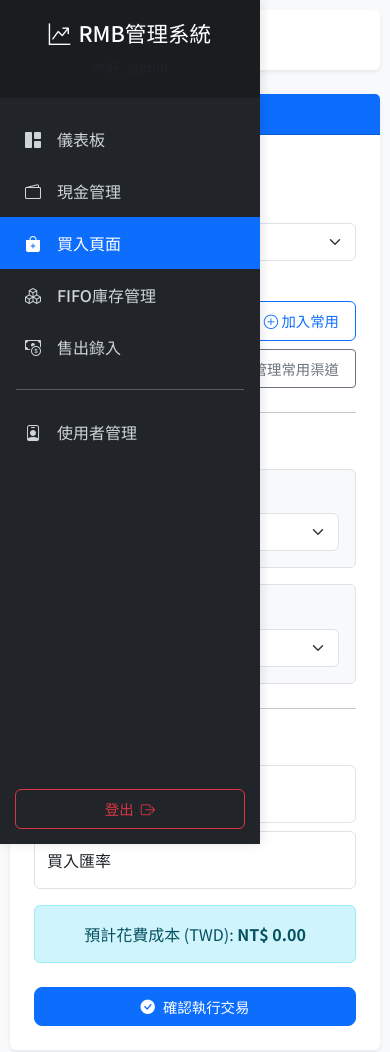
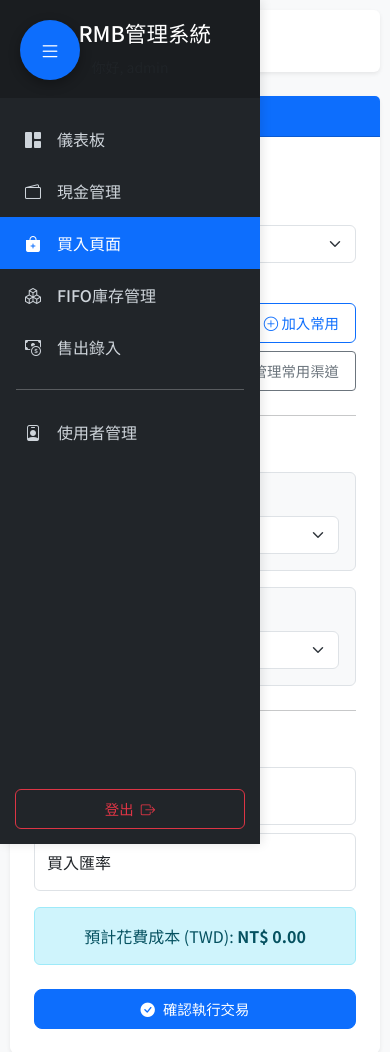
Before and after one commit to Hosugon123/RMB-SALES-SYSTEM, a Flask app: page /buy-in in a window 390 px wide. Shown: the top 1052 px of the page. Run offline with Flask 3, Linux system fonts and the light colour scheme; a user stored in the database is signed in; data comes from the database, SQL or seed files in the repository; data that the repository does not hold is empty; some libraries are stand-ins or nearby versions.

Commit message:
Add floating sidebar toggle button and click-to-hide functionality for mobile

```diff
--- a/templates/base.html
+++ b/templates/base.html
@@ -183,10 +183,44 @@
         /* 緊急修正：強制手機上側邊欄隱藏 */
         #sidebar:not(.active) {
             display: none !important;
+            visibility: hidden !important;
+            opacity: 0 !important;
+            transform: translateX(-100%) !important;
         }
 
         #sidebar.active {
             display: block !important;
+            visibility: visible !important;
+            opacity: 1 !important;
+            transform: translateX(0) !important;
+        }
+
+        /* 浮動側邊欄切換按鈕 */
+        .floating-sidebar-toggle {
+            position: fixed;
+            top: 20px;
+            left: 20px;
+            z-index: 1040;
+            width: 60px;
+            height: 60px;
+            border-radius: 50%;
+            background: #0d6efd;
+            color: white;
+            border: none;
+            box-shadow: 0 4px 12px rgba(0,0,0,0.3);
+            display: flex;
+            align-items: center;
+            justify-content: center;
+            transition: all 0.3s ease;
+        }
+
+        .floating-sidebar-toggle:hover {
+            background: #0b5ed7;
+            transform: scale(1.1);
+        }
+
+        .floating-sidebar-toggle:active {
+            transform: scale(0.95);
         }
     }
 
@@ -268,6 +302,11 @@
         <!-- 手機上側邊欄遮罩 -->
         <div id="sidebarOverlay" class="sidebar-overlay"></div>
 
+        <!-- 浮動側邊欄切換按鈕 -->
+        <button id="floatingSidebarToggle" class="floating-sidebar-toggle d-md-none">
+            <i class="bi bi-list fs-4"></i>
+        </button>
+
         <!-- Page Content -->
         <div id="content" class="{% if not current_user.is_authenticated %}w-100 p-0 m-0{% endif %}">
             <div class="{% if current_user.is_authenticated %}main-content-inner{% endif %}">
@@ -275,9 +314,9 @@
                 <!-- 只有登入後才顯示頂部導航條 -->
                 <nav class="navbar navbar-expand-lg navbar-light bg-white mb-4 rounded shadow-sm p-2">
                     <div class="container-fluid">
-                        <button type="button" id="sidebarCollapse" class="btn btn-outline-primary">
-                            <i class="bi bi-list fs-5"></i>
-                            <span class="d-none d-md-inline ms-1">功能選單</span>
+                        <button type="button" id="sidebarCollapse" class="btn btn-primary btn-lg">
+                            <i class="bi bi-list fs-4"></i>
+                            <span class="ms-2">選單</span>
                         </button>
                         <div class="ms-auto">
                             <span class="navbar-text text-muted d-none d-md-inline">
@@ -313,13 +352,21 @@
             const sidebar = document.getElementById('sidebar');
             const content = document.getElementById('content');
             const sidebarCollapseBtn = document.getElementById('sidebarCollapse');
+            const floatingToggleBtn = document.getElementById('floatingSidebarToggle');
             const sidebarOverlay = document.getElementById('sidebarOverlay');
 
             if (sidebar && content && sidebarCollapseBtn) {
-                // 切換側邊欄
+                // 頂部導航欄按鈕切換側邊欄
                 sidebarCollapseBtn.addEventListener('click', function () {
                     toggleSidebar();
                 });
+
+                // 浮動按鈕切換側邊欄
+                if (floatingToggleBtn) {
+                    floatingToggleBtn.addEventListener('click', function () {
+                        toggleSidebar();
+                    });
+                }
 
                 // 點擊遮罩關閉側邊欄
                 if (sidebarOverlay) {
@@ -329,6 +376,13 @@
                         }
                     });
                 }
+
+                // 點擊主內容區域隱藏側邊欄（手機上）
+                content.addEventListener('click', function(e) {
+                    if (window.innerWidth <= 768 && !sidebar.contains(e.target) && !sidebarCollapseBtn.contains(e.target) && !floatingToggleBtn.contains(e.target)) {
+                        closeSidebar();
+                    }
+                });
 
                 // 滑動手勢支援（手機上）
                 let touchStartX = 0;
@@ -372,6 +426,10 @@
                     if (sidebarOverlay) {
                         sidebarOverlay.classList.add('active');
                     }
+                    // 更新浮動按鈕圖示
+                    if (floatingToggleBtn) {
+                        floatingToggleBtn.innerHTML = '<i class="bi bi-x-lg fs-4"></i>';
+                    }
                 }
 
                 function closeSidebar() {
@@ -380,6 +438,10 @@
                         content.classList.add('active');
                         if (sidebarOverlay) {
                             sidebarOverlay.classList.remove('active');
+                        }
+                        // 更新浮動按鈕圖示
+                        if (floatingToggleBtn) {
+                            floatingToggleBtn.innerHTML = '<i class="bi bi-list fs-4"></i>';
                         }
                     }
                 }
```
